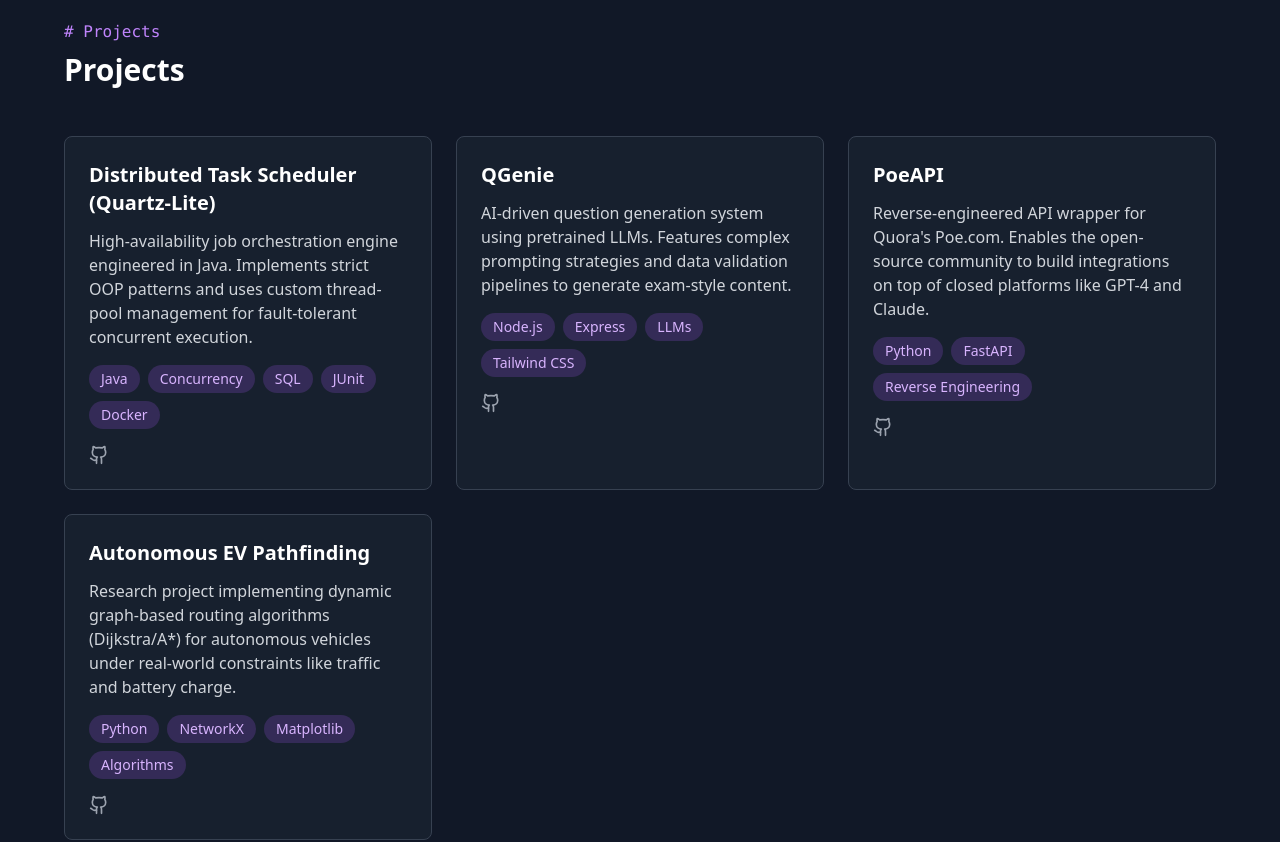
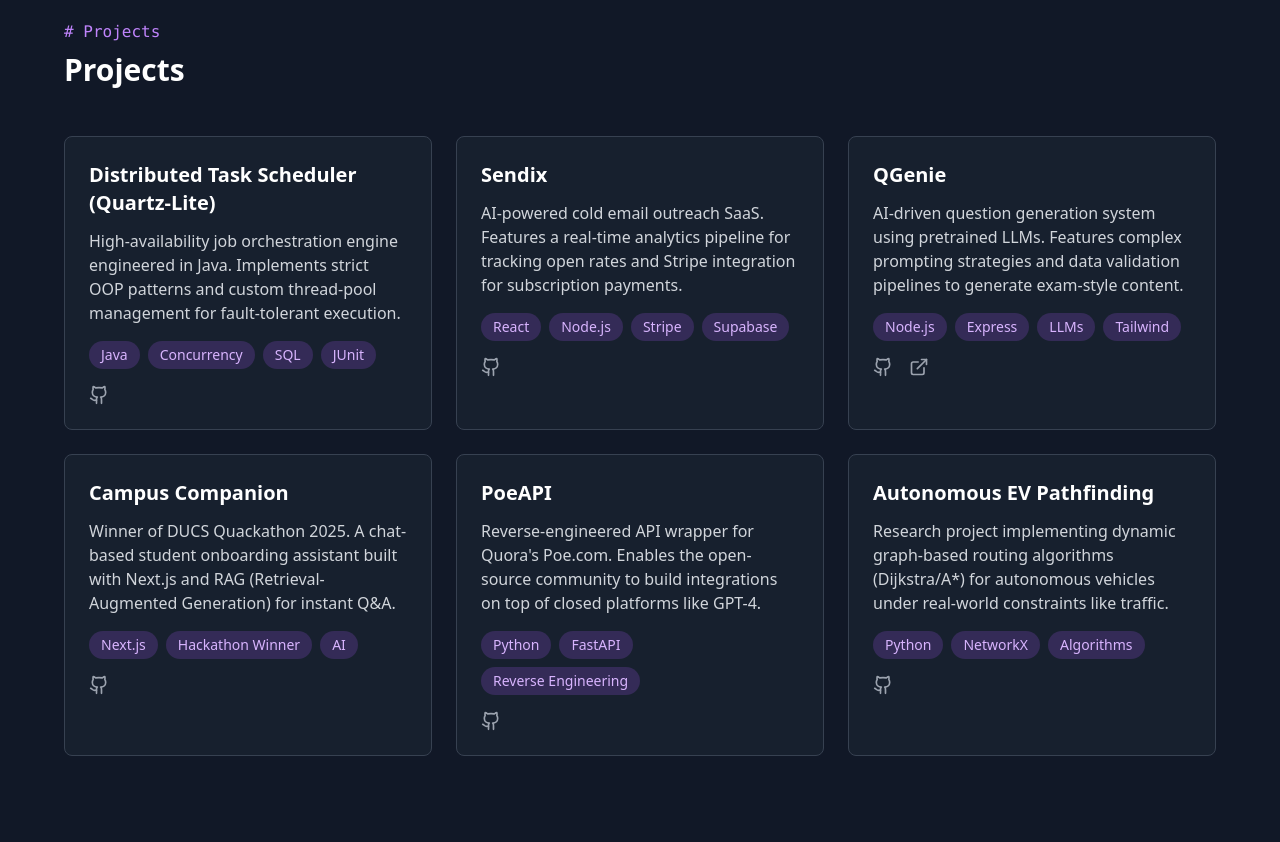
Before and after one commit to aspekts/portfolio, a React (Vite) app: page / in a window 1280 px wide. Shown: the part 860-1702 px from the top of the page. Built offline with nearby package versions, Linux system fonts and the light colour scheme; no server answers; a web font is replaced by a local one.

Commit message:
fix: update projects

```diff
--- a/src/components/Projects.tsx
+++ b/src/components/Projects.tsx
@@ -6,35 +6,40 @@
 const projects = [
     {
       title: 'Distributed Task Scheduler (Quartz-Lite)',
-      description: 'High-availability job orchestration engine engineered in Java. Implements strict OOP patterns and uses custom thread-pool management for fault-tolerant concurrent execution.',
-      tags: ['Java', 'Concurrency', 'SQL', 'JUnit', 'Docker'],
-      links: {
-        github: 'https://github.com/aspekts/quartz-lite' // Update this link when ready
-      }
+      description: 'High-availability job orchestration engine engineered in Java. Implements strict OOP patterns and custom thread-pool management for fault-tolerant execution.',
+      tags: ['Java', 'Concurrency', 'SQL', 'JUnit'],
+      links: { github: 'https://github.com/aspekts/quartz-lite' }
+    },
+    {
+      title: 'Sendix',
+      description: 'AI-powered cold email outreach SaaS. Features a real-time analytics pipeline for tracking open rates and Stripe integration for subscription payments.',
+      tags: ['React', 'Node.js', 'Stripe', 'Supabase'],
+      links: { github: 'https://github.com/aspekts/sendix' } // Update if you have a live link
     },
     {
       title: 'QGenie',
       description: 'AI-driven question generation system using pretrained LLMs. Features complex prompting strategies and data validation pipelines to generate exam-style content.',
-      tags: ['Node.js', 'Express', 'LLMs', 'Tailwind CSS'],
-      links: {
-        github: 'https://github.com/aspekts/QGenie'
-      }
+      tags: ['Node.js', 'Express', 'LLMs', 'Tailwind'],
+      links: { github: 'https://github.com/aspekts/QGenie', live: 'https://qgenie.co.uk' }
+    },
+    {
+      title: 'Campus Companion',
+      description: 'Winner of DUCS Quackathon 2025. A chat-based student onboarding assistant built with Next.js and RAG (Retrieval-Augmented Generation) for instant Q&A.',
+      tags: ['Next.js', 'Hackathon Winner', 'AI'],
+      links: { github: 'https://github.com/aspekts/campus-companion' }
     },
     {
       title: 'PoeAPI',
-      description: 'Reverse-engineered API wrapper for Quora\'s Poe.com. Enables the open-source community to build integrations on top of closed platforms like GPT-4 and Claude.',
+      description: 'Reverse-engineered API wrapper for Quora\'s Poe.com. Enables the open-source community to build integrations on top of closed platforms like GPT-4.',
       tags: ['Python', 'FastAPI', 'Reverse Engineering'],
-      links: {
-        github: 'https://github.com/aspekts/PoeAPI'
-      }
+      links: { github: 'https://github.com/aspekts/PoeAPI' }
     },
+
     {
       title: 'Autonomous EV Pathfinding',
-      description: 'Research project implementing dynamic graph-based routing algorithms (Dijkstra/A*) for autonomous vehicles under real-world constraints like traffic and battery charge.',
-      tags: ['Python', 'NetworkX', 'Matplotlib', 'Algorithms'],
-      links: {
-        github: 'https://github.com/aspekts/ai-project'
-      }
+      description: 'Research project implementing dynamic graph-based routing algorithms (Dijkstra/A*) for autonomous vehicles under real-world constraints like traffic.',
+      tags: ['Python', 'NetworkX', 'Algorithms'],
+      links: { github: 'https://github.com/aspekts/ai-project' }
     }
   ];
   return (
```
